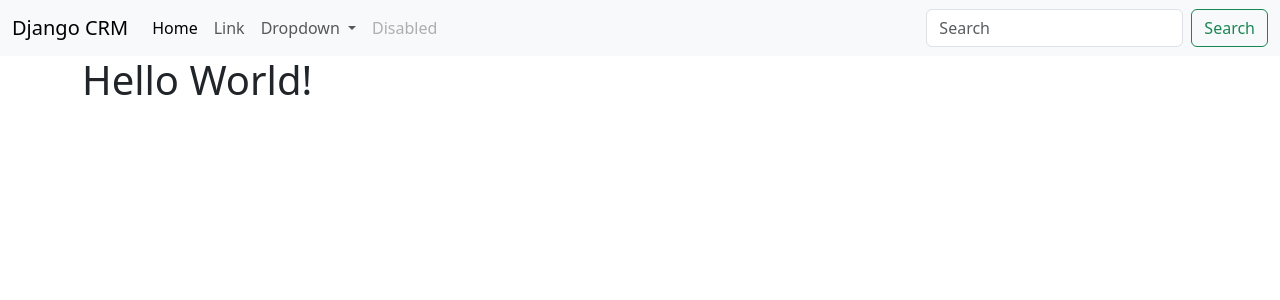
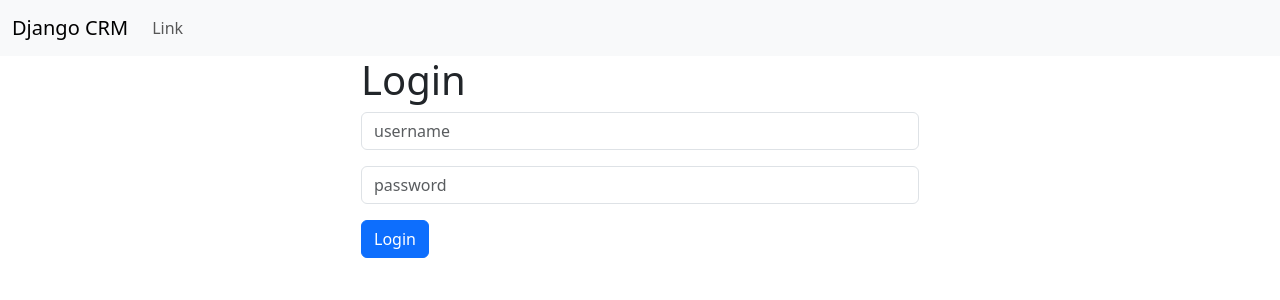
Before and after one commit to michelsodre/dcrm, a Django app: page / in a window 1280 px wide. Shown: the top 300 px of the page. Run offline with Django 4.2, Linux system fonts and the light colour scheme.

Commit message:
3º Commit
Update Login

```diff
--- a/dcrm/website/templates/base.html
+++ b/dcrm/website/templates/base.html
@@ -9,6 +9,14 @@
   <body>
     {% include 'navbar.html' %}
     <div class="container">
+        {% if messages %}
+          {% for message in messages %}
+          <div class="alert alert-warning alert-dismissible fade show" role="alert">
+            {{message}}
+            <button type="button" class="btn-close" data-bs-dismiss="alert" aria-label="Close"></button>
+          </div>
+          {% endfor %}
+        {% endif %}
         {% block content %}
         {% endblock %}
     </div>
--- a/dcrm/website/templates/home.html
+++ b/dcrm/website/templates/home.html
@@ -1,4 +1,22 @@
 {% extends 'base.html' %}
 {% block content %}
-<h1>Hello World!</h1>
+<div class="col-md-6 offset-md-3">
+{% if user.is_authenticated %}
+    <h1>Hello World</h1>
+{% else %}
+    <h1>Login</h1>
+    <form method="POST" action="{% url 'home' %}">
+        {% csrf_token %}
+        <form>
+            <div class="mb-3">
+            <input type="text" class="form-control" name="username", placeholder="username" required>
+            </div>
+            <div class="mb-3">
+            <input type="password" class="form-control" name="password", placeholder="password" required>
+            </div>
+            <button type="submit" class="btn btn-primary">Login</button>
+        </form>
+    </form>
+</div>
+{% endif %}
 {% endblock %}
--- a/dcrm/website/templates/navbar.html
+++ b/dcrm/website/templates/navbar.html
@@ -6,31 +6,13 @@
       </button>
       <div class="collapse navbar-collapse" id="navbarSupportedContent">
         <ul class="navbar-nav me-auto mb-2 mb-lg-0">
-          <li class="nav-item">
-            <a class="nav-link active" aria-current="page" href="#">Home</a>
-          </li>
+
           <li class="nav-item">
             <a class="nav-link" href="#">Link</a>
           </li>
-          <li class="nav-item dropdown">
-            <a class="nav-link dropdown-toggle" href="#" role="button" data-bs-toggle="dropdown" aria-expanded="false">
-              Dropdown
-            </a>
-            <ul class="dropdown-menu">
-              <li><a class="dropdown-item" href="#">Action</a></li>
-              <li><a class="dropdown-item" href="#">Another action</a></li>
-              <li><hr class="dropdown-divider"></li>
-              <li><a class="dropdown-item" href="#">Something else here</a></li>
-            </ul>
-          </li>
-          <li class="nav-item">
-            <a class="nav-link disabled">Disabled</a>
-          </li>
+
         </ul>
-        <form class="d-flex" role="search">
-          <input class="form-control me-2" type="search" placeholder="Search" aria-label="Search">
-          <button class="btn btn-outline-success" type="submit">Search</button>
-        </form>
+
       </div>
     </div>
   </nav>
--- a/dcrm/website/urls.py
+++ b/dcrm/website/urls.py
@@ -3,5 +3,7 @@ from . import views
 
 urlpatterns = [
     path('', views.home, name='home'),
+    #path('login/', views.login_user, name='login'),
+    #path('logout/', views.logout_user, name='logout'),
 
 ]
--- a/dcrm/website/views.py
+++ b/dcrm/website/views.py
@@ -1,5 +1,28 @@
-from django.shortcuts import render
+from django.shortcuts import render, redirect
+from django.contrib.auth import authenticate, login, logout
+from django.contrib import messages
+
 
 # Create your views here.
 def home(request):
-    return render(request,'home.html',{})
+    #Check to see if logging in
+    if request.method == 'POST':
+        username = request.POST['username']
+        password = request.POST['password']
+        #Authenticate
+        user = authenticate(request, username=username, password=password)
+        if user is not None:
+            login(request,user)
+            messages.success(request, "You have been logged in!")
+            return redirect('home')
+        else:
+            messages.success(request,"There was an error loggin in, Please try again.")
+            return redirect('home')
+    else:
+        return render(request,'home.html',{})
+
+def login_user(request):
+    pass
+
+def logout_user(request):
+    pass
```
